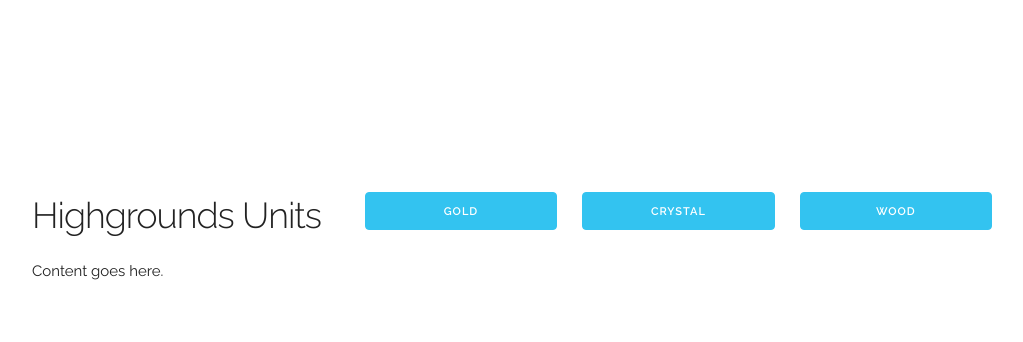
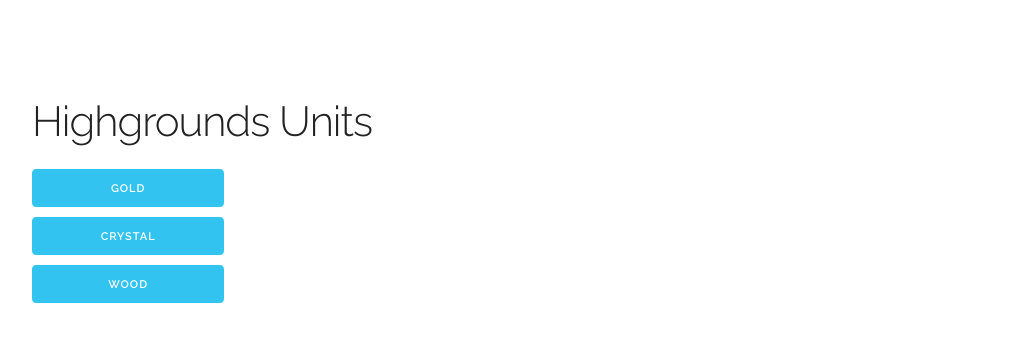
Before and after one commit to Grae-Drake/hg-units, a website: page index.html in a window 1280 px wide. Shown: the whole page, without its empty margins (128-1151 px from the left). Drawn offline with nearby package versions, Linux system fonts and the light colour scheme; no server answers.

Commit message:
Revise layout

```diff
--- a/app.js
+++ b/app.js
@@ -81,11 +81,11 @@ $(document).ready(function() {
             for (var k = 0 ; k < unit.actions.length ; k++) {
                 var action = unit.actions[k];
 
-                // Have to deal with weird values like -9999 for "X"
-                // and -1000 for frail and dormant.
+                // Deal with weird values like -9999 for "X" and -1000 for
+                // actions like frail and dormant.
                 var value = action.value === "-9999" ? "X" :
                             action.value === "-1000" ? "" :
-                                       action.value;
+                                             action.value;
                 var type = action.type;
 
                 if (unit.actions[k].location === "battle") {
--- a/index.html
+++ b/index.html
@@ -20,18 +20,23 @@
 <body>
   <div class="container">
     <div class="row">
-      <div class="one-third column" style="margin-top: 20%">
-        <h3>Highgrounds Units</h4>
-        <p>Content goes here.</p>
+      <h2 style="margin-top: 10%">Highgrounds Units</h2>
+    </div>
+    <div class="row">
+      <div class="one-third column buttons">
+        <div class="row">
+          <button class="resource button-primary eight columns" data-resource-type="gold">Gold</button>
+        </div>
+        <div class="row">
+          <button class="resource button-primary eight columns" data-resource-type="crystal">Crystal</button>
+        </div>
+        <div class="row">
+          <button class="resource button-primary eight columns" data-resource-type="wood">Wood</button>
+        </div>
       </div>
-      <div class="two-thirds column buttons" style="margin-top: 20%">
-        <button class="resource button-primary one-third column" data-resource-type="gold">Gold</button>
-        <button class="resource button-primary one-third column" data-resource-type="crystal">Crystal</button>
-        <button class="resource button-primary one-third column" data-resource-type="wood">Wood</button>
+      <div class="two-thirds column units">
       </div>
-
     </div>
-    <div class="units"></div>
   </div>
   <script type="text/javascript" src="xml-to-json.js"></script>
   <script type="text/javascript" src="app.js"></script>
```
